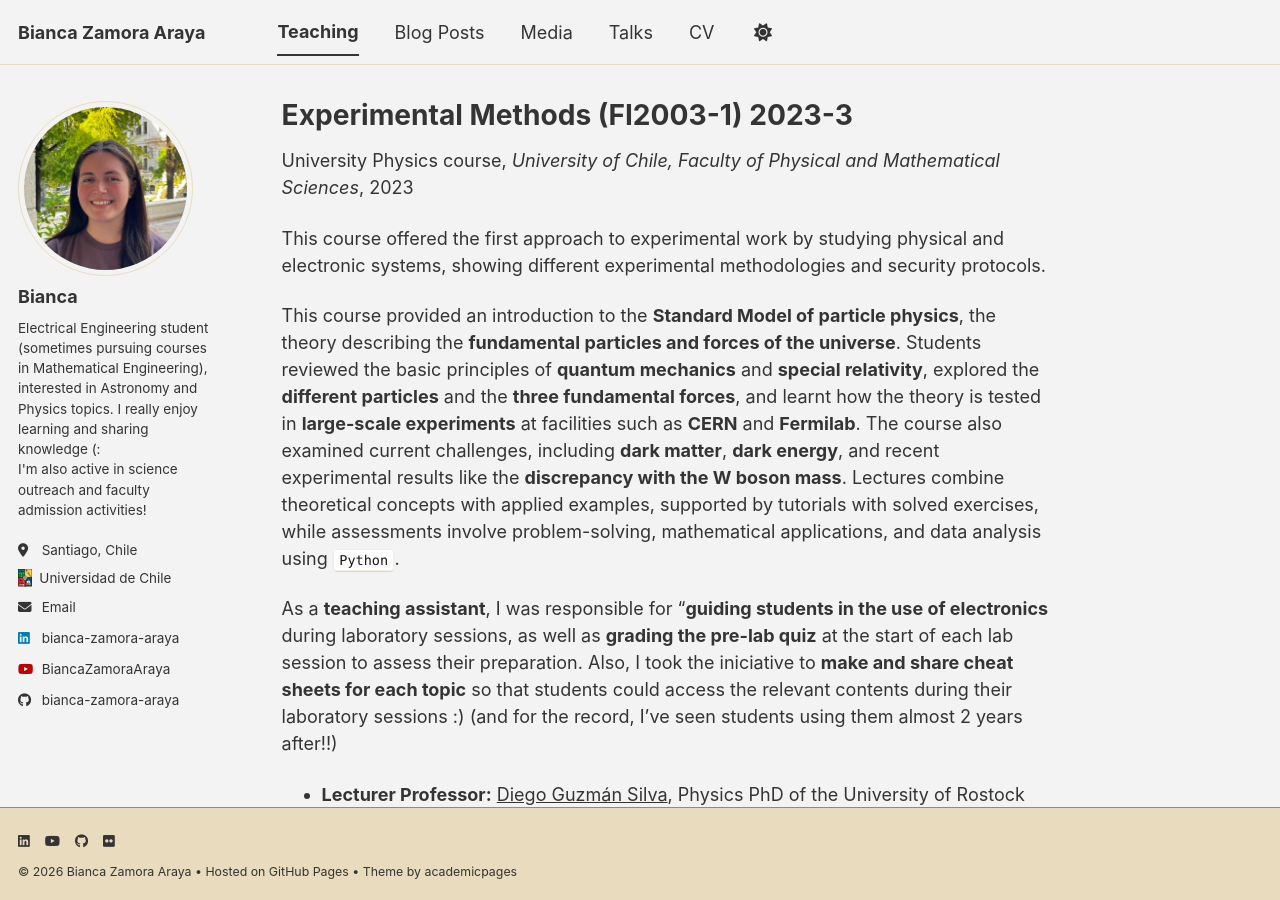
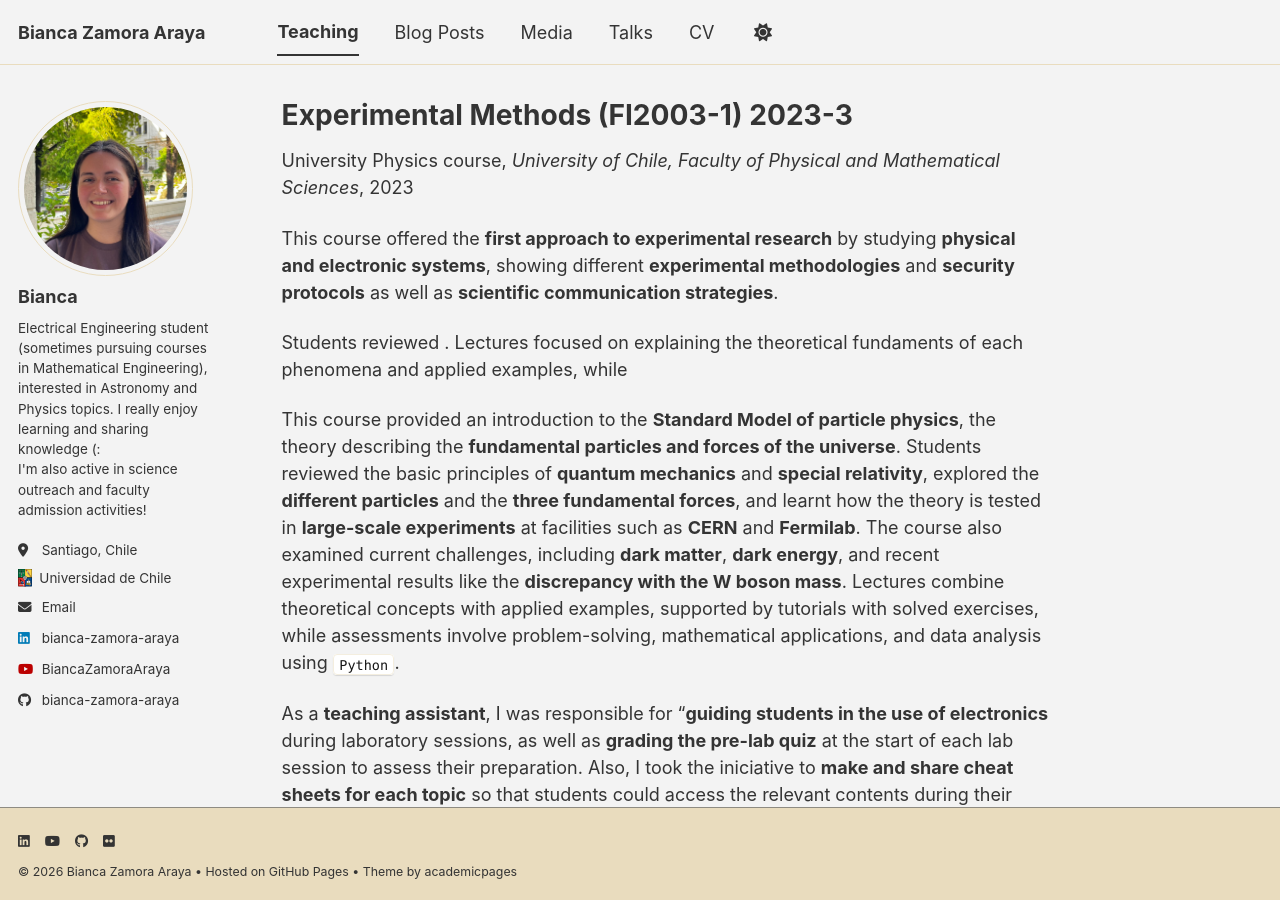
Before and after one commit to Bianca-Zamora-Araya/Bianca-Zamora-Araya.github.io, a Jekyll site: the page built from _teaching/2023-3_FI2003-1.md, in a window 1280 px wide and 900 px high. Built offline with Jekyll 4.4.1, drawn with Linux system fonts in a browser that asks for light colours; a style sheet for code colours, icons or effects is not loaded.

Commit message:
Update 2023-3_FI2003-1.md

```diff
--- a/_teaching/2023-3_FI2003-1.md
+++ b/_teaching/2023-3_FI2003-1.md
@@ -8,7 +8,9 @@ date: 2023-12-23
 location: "Santiago, Chile"
 ---
 
-This course offered the first approach to experimental work by studying physical and electronic systems, showing different experimental methodologies and security protocols.
+This course offered the **first approach to experimental research** by studying **physical and electronic systems**, showing different **experimental methodologies** and **security protocols** as well as **scientific communication strategies**.
+
+Students reviewed . Lectures focused on explaining the theoretical fundaments of each phenomena and applied examples, while
 
 This course provided an introduction to the **Standard Model of particle physics**, the theory describing the **fundamental particles and forces of the universe**. Students reviewed the basic principles of **quantum mechanics** and **special relativity**, explored the **different particles** and the **three fundamental forces**, and learnt how the theory is tested in **large-scale experiments** at facilities such as **CERN** and **Fermilab**. The course also examined current challenges, including **dark matter**, **dark energy**, and recent experimental results like the **discrepancy with the W boson mass**. Lectures combine theoretical concepts with applied examples, supported by tutorials with solved exercises, while assessments involve problem-solving, mathematical applications, and data analysis using `Python`.
 
@@ -124,7 +126,7 @@ Cheat Sheets
     <iframe src="/files/2023-3_FI2003-1/Cheat_Sheets/Resumen_5_Corriente_Alterna.pdf#toolbar=1&navpanes=0&scrollbar=1&view=FitH"></iframe>
   </div>
   <div class="pdf-card">
-    <h3><a href="https://www.u-cursos.cl/ingenieria/2023/3/FI2003/1/material_docente/detalle?id=7432925" target="_blank">
+    <h3><a href="https://www.u-cursos.cl/ingenieria/2023/3/FI2003/1/material_docente/detalle?id=7433753" target="_blank">
       <img src="/files/icons/ucursos_logo.png"
            alt="U-Cursos logo"
            style="width:16px; height:16px; vertical-align:middle;"></a>
```
